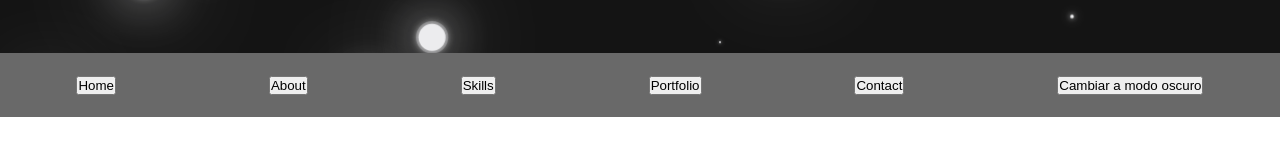
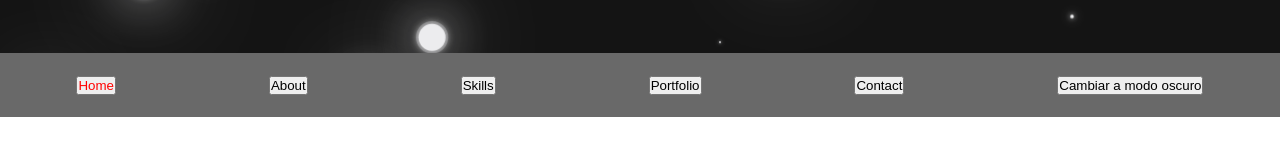
Before and after one commit to FacuGerez/myportfolio, a Next.js app: page / in a window 1280 px wide. Shown: the part 747-902 px from the top of the page. Built offline with nearby package versions, Linux system fonts and the light colour scheme.

Commit message:
NavBar.jsx listen the scroll

```diff
--- a/src/app/pages/About.jsx
+++ b/src/app/pages/About.jsx
@@ -1,6 +1,6 @@
 export default function About() {
     return (
-        <div className={"pages"} id={"about"}>
+        <div className={"pages"} id={"About"}>
             <h1>About me</h1>
         </div>
     );
--- a/src/app/pages/Contact.jsx
+++ b/src/app/pages/Contact.jsx
@@ -1,6 +1,6 @@
 export default function Contact() {
     return (
-        <div className={"pages"} id={"contact"}>
+        <div className={"pages"} id={"Contact"}>
             <h1>Contact with me</h1>
         </div>
     );
--- a/src/app/pages/Homepage.jsx
+++ b/src/app/pages/Homepage.jsx
@@ -3,7 +3,7 @@ import {ButtonTransparent} from "@/components/ButtonTransparent";
 
 export default function Homepage() {
     return (
-        <div className={"pages"} id={"home"}>
+        <div className={"pages"} id={"Home"}>
             <ParticlesBackground number={64}/>
             <h1>Oh Hi!!, I´m <strong>Facundo Nahuel Gerez</strong>.<br/>I´m a Software Developer</h1>
             <ButtonTransparent/>
--- a/src/app/pages/Portfolio.jsx
+++ b/src/app/pages/Portfolio.jsx
@@ -1,6 +1,6 @@
 export default function Portfolio() {
     return (
-        <div className={"pages"} id={"portfolio"}>
+        <div className={"pages"} id={"Portfolio"}>
             <h1>My portfolio</h1>
         </div>
     );
--- a/src/app/pages/Skills.jsx
+++ b/src/app/pages/Skills.jsx
@@ -1,6 +1,6 @@
 export default function Skills() {
     return (
-        <div className={"pages"} id={"skills"}>
+        <div className={"pages"} id={"Skills"}>
             <h1>Skills</h1>
         </div>
     );
--- a/src/components/NavBar.jsx
+++ b/src/components/NavBar.jsx
@@ -2,15 +2,19 @@
 import "../styleComponents/navbar.css"
 import {DarkMode} from "@/components/DarkMode";
 import { useRouter } from 'next/navigation'
-import {useEffect} from "react";
+import {useEffect, useState} from "react";
+
+export const SINGLE_PAGES = ["Home","About","Skills","Portfolio","Contact"]
 
 export function NavBar() {
+    let [activo,setActivo] = useState("")
     useEffect(() => {
         const handleScroll = () => {
-            if (window.scrollY > window.innerHeight) {
-                console.log("Home pasada");
-            } else {
-                console.log(window.scrollY);
+            for (let i = 0; i < SINGLE_PAGES.length; i++) {
+                if (window.scrollY < (window.innerHeight * (i+1)) && (window.innerHeight * (i)) <= window.scrollY) {
+                    setActivo(SINGLE_PAGES[i])
+                    break
+                }
             }
         };
         // Attach the event listener
@@ -24,21 +28,11 @@ export function NavBar() {
     return (
         <header className={"headerFixed"} >
             <nav className={"navbar"}>
-                <button type="button" onClick={() => router.replace('#home')}>
-                    Home
-                </button>
-                <button type="button" onClick={() => router.replace('#about')}>
-                    About
-                </button>
-                <button type="button" onClick={() => router.replace('#skills')}>
-                    Skills
-                </button>
-                <button type="button" onClick={() => router.replace('#portfolio')}>
-                    Portfolio
-                </button>
-                <button type="button" onClick={() => router.replace('#contact')}>
-                    Contact
-                </button>
+                {SINGLE_PAGES.map((item,index) => (
+                    <button key={index} type="button" className={activo === SINGLE_PAGES[index] ? "active" : ""} onClick={() => router.replace("#" + SINGLE_PAGES[index])}>
+                        {SINGLE_PAGES[index]}
+                    </button>
+                ))}
                 <DarkMode/>
             </nav>
         </header>
--- a/src/styleComponents/navbar.css
+++ b/src/styleComponents/navbar.css
@@ -13,3 +13,6 @@ header{
     align-items: center;
     justify-content: space-around;
 }
+.active{
+    color: red;
+}
```
